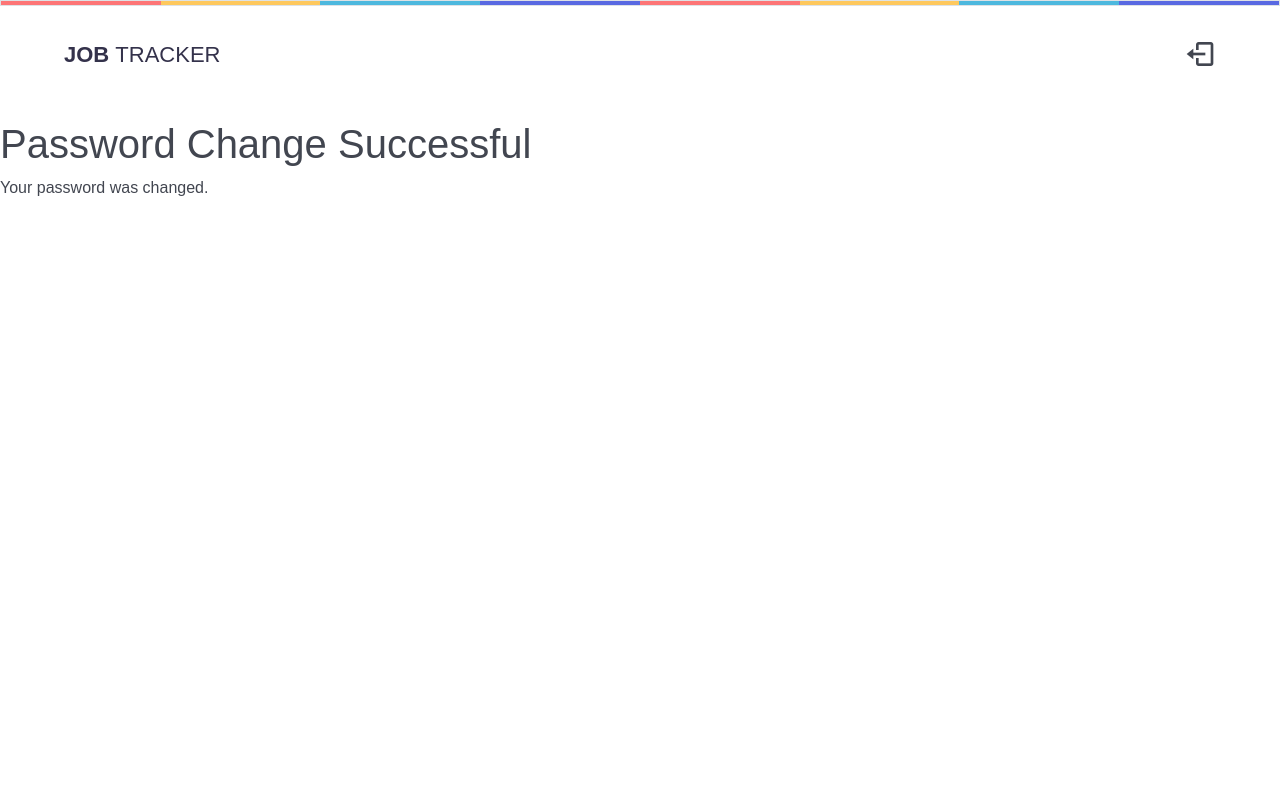
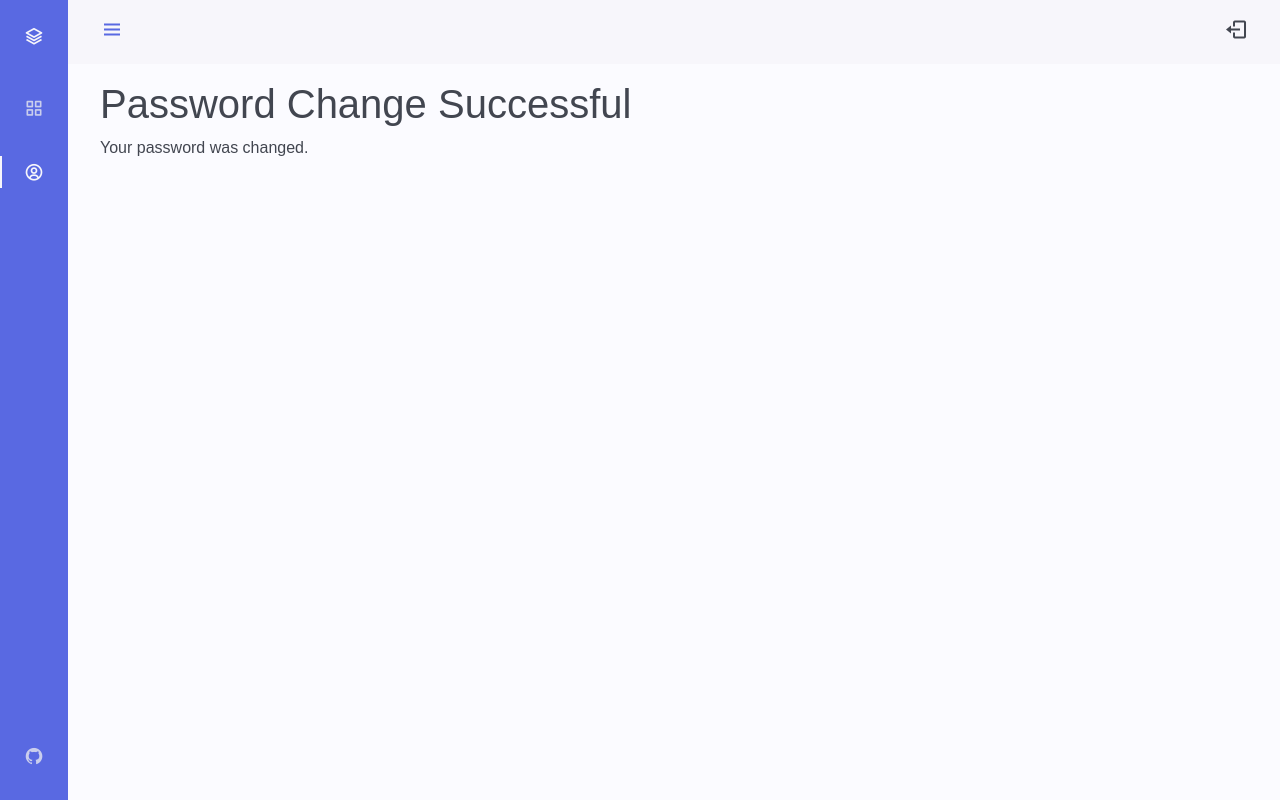
Before and after one commit to z-siddiqi/job-tracker, a Django app: a page that uses templates/registration/password_change_done.html in a window 1280 px wide. Run offline with Django 3.2, Linux system fonts and the light colour scheme; the visitor is signed in with stand-in values (Sample User, id 1); parts of the project's set-up code (start-up, migrations or seed data) failed here and were passed over; some libraries are stand-ins or nearby versions.

Commit message:
added board_list view

```diff
--- a/boards/urls.py
+++ b/boards/urls.py
@@ -2,6 +2,7 @@ from django.urls import path
 
 from .views import (
     board_detail,
+    BoardListView,
     ApplicationCreateView,
     ApplicationUpdateView,
     ApplicationDeleteView,
@@ -12,6 +13,7 @@ from .views import (
 )
 
 urlpatterns = [
+    path('', BoardListView.as_view(), name='board_list'),
     path('new/', BoardCreateView.as_view(), name='board_new'),
     path('<int:board_pk>/', board_detail, name='board_detail'),
     path('<int:board_pk>/edit/', BoardUpdateView.as_view(), name='board_update'),
--- a/config/settings.py
+++ b/config/settings.py
@@ -140,7 +140,7 @@ TINYMCE_DEFAULT_CONFIG = {
 
 # Url redirects
 
-LOGIN_REDIRECT_URL = 'home'
+LOGIN_REDIRECT_URL = 'board_list'
 LOGOUT_REDIRECT_URL = 'home'
 
 SECURE_PROXY_SSL_HEADER = ('HTTP_X_FORWARDED_PROTO', 'https')
--- a/static/css/app.css
+++ b/static/css/app.css
@@ -31,6 +31,11 @@ a:hover {
 	color: inherit;
 }
 
+.cp {
+	padding-left: 0;
+	padding-right: 0;
+}
+
 .bx-lg {
 	font-size: 1.5rem;
 }
@@ -42,6 +47,10 @@ a:hover {
 
 .nav-pills > .nav-link.active {
 	background-color: #343a40;
+}
+
+.breadcrumb {
+    background-color: #e2e4e6;
 }
 
 .tox-tinymce {
@@ -146,11 +155,11 @@ a:hover {
 	padding-left: calc(var(--nav-width) + 1rem);
 }
 
-.cust-active {
+.active-link {
 	color: #f7f6fb;
 }
 
-.cust-active::before {
+.active-link::before {
 	content: '';
 	position: absolute;
 	left: 0;
@@ -255,7 +264,7 @@ a:hover {
 		padding-left: calc(var(--nav-width) + 188px);
 	}
 
-	#columns {
-		margin-right: 0;
+	.cp {
+		padding-right: 15px !important;
 	}
 }
--- a/static/css/base.css
+++ b/static/css/base.css
@@ -1,7 +1,7 @@
 /* base */
 
 .icon-lg {
-	font-size: 2rem;
+	font-size: 1.5rem;
 }
 
 body {
@@ -25,10 +25,6 @@ a:hover {
 	color: white;
 	background-color: #5969e2;
 	border: none;
-}
-
-.logout-logo {
-	margin-top: 0.2rem;
 }
 
 .border {
--- a/static/js/sidenav.js
+++ b/static/js/sidenav.js
@@ -1,16 +1,11 @@
 $(document).ready(function() {
+    var sideNavActiveLink = window.location.pathname.split("/")[1];
+    $('#'+sideNavActiveLink).addClass('active-link');
+
     $("#headerToggle").click(function() {
         $("#sideNav").toggleClass('show-nav');  // show navbar
         $("#headerToggle").toggleClass('bx-x');  // change icon
         $("#body").toggleClass('body-pd');  // add padding to body
         $("#header").toggleClass('body-pd');  // add padding to header
     });
-
-    $(".side-nav-link").click(function() {
-        $(".cust-active").each(function() {
-            $(this).removeClass('cust-active');
-        });
-
-        $(this).addClass('cust-active');
-      });
 });
--- /dev/null
+++ b/templates/app/board_list.html
@@ -0,0 +1,6 @@
+{% extends 'base_app.html' %}
+{% block content %}
+{% for board in boards %}
+    <h5>{{ board }}</h5>
+{% endfor %}
+{% endblock content %}
--- a/templates/base.html
+++ b/templates/base.html
@@ -24,19 +24,11 @@
                         </div>
                     </a>
                     <ul class="navbar-nav ml-auto">
-                        {% if user.is_authenticated %}
-                        <li class="nav-item">
-                            <a href="{% url 'logout' %}">
-                                <i class='bx bx-log-out icon-lg logout-logo'></i>
-                            </a>
-                        </li>
-                        {% else %}
                         {% block navbar %}
                         <li class="nav-item">
                             <button class="btn btn-dark" onclick='location.href="{% url 'login' %}"'>Log In</button>
                         </li>
                         {% endblock navbar %}
-                        {% endif %}
                     </ul>
                 </nav>
             </div>
--- a/templates/base_app.html
+++ b/templates/base_app.html
@@ -27,26 +27,26 @@
         <div class="side-bar" id="sideNav">
             <nav class="side-nav">
                 <div>
-                    <a href="{% url 'home' %}" class="side-nav-logo">
+                    <div class="side-nav-logo">
                         <i class="bx bx-layer side-nav-logo-icon"></i>
                         <span class="side-nav-logo-name">
                             Job <span>Tracker</span>
                         </span>
-                    </a>
+                    </div>
                     <div>
-                        <a href="#" class="side-nav-link active">
+                        <a href="{% url 'board_detail' 1 %}" class="side-nav-link" id="boards">
                             <i class="bx bx-grid-alt side-nav-icon"></i>
                             <span>Boards</span>
                         </a>
-                        <a href="#" class="side-nav-link">
+                        <!-- <a href="#" class="side-nav-link" id="">
                             <i class="bx bx-bookmark side-nav-icon"></i>
                             <span>Favourites</span>
                         </a>
-                        <a href="#" class="side-nav-link">
+                        <a href="#" class="side-nav-link" id="">
                             <i class="bx bx-bar-chart-alt-2 side-nav-icon"></i>
                             <span>Analytics</span>
-                        </a>
-                        <a href="{% url 'password_change' %}" class="side-nav-link">
+                        </a> -->
+                        <a href="{% url 'password_change' %}" class="side-nav-link" id="accounts">
                             <i class="bx bx-user-circle side-nav-icon"></i>
                             <span>Account</span>
                         </a>
@@ -59,7 +59,7 @@
             </nav>
         </div>
         <main class="content">
-            <div class="container-fluid px-0 pt-3">
+            <div class="container-fluid cp pt-3">
                 {% block content %}
                 {% endblock content %}
             </div>
--- a/templates/registration/password_change_done.html
+++ b/templates/registration/password_change_done.html
@@ -1,5 +1,7 @@
-{% extends 'base.html' %}
+{% extends 'base_app.html' %}
 {% block content %}
-<h1>Password Change Successful</h1>
-<p>Your password was changed.</p>
+<div class="content">
+    <h1>Password Change Successful</h1>
+    <p>Your password was changed.</p>
+</div>
 {% endblock content %}
--- a/templates/registration/password_change_form.html
+++ b/templates/registration/password_change_form.html
@@ -1,6 +1,7 @@
-{% extends 'base.html' %}
+{% extends 'base_app.html' %}
 {% load crispy_forms_tags %}
 {% block content %}
+<div class="content">
     <h2>Password Change</h2>
     <p>Please enter your old password, for security's sake, and then enter your new password twice so we can verify you typed it in correctly.</p>
     <form class="form-login" method="post">
@@ -8,4 +9,5 @@
         {{ form|crispy }}
         <input class="btn btn-dark" type="submit" value="Change Password">
     </form>
+</div>
 {% endblock content %}
--- a/utils/mixins.py
+++ b/utils/mixins.py
@@ -24,4 +24,4 @@ class CustomLoginRequiredMixin(AccessMixin):
 class CustomUserPassesTestMixin(UserPassesTestMixin):
 
     def handle_no_permission(self):
-        return redirect('home')
+        return redirect('board_list')
```
Also changed, not shown: boards/views.py (+7 -1 lines). Lines whose indentation alone changed are shown as unchanged.
